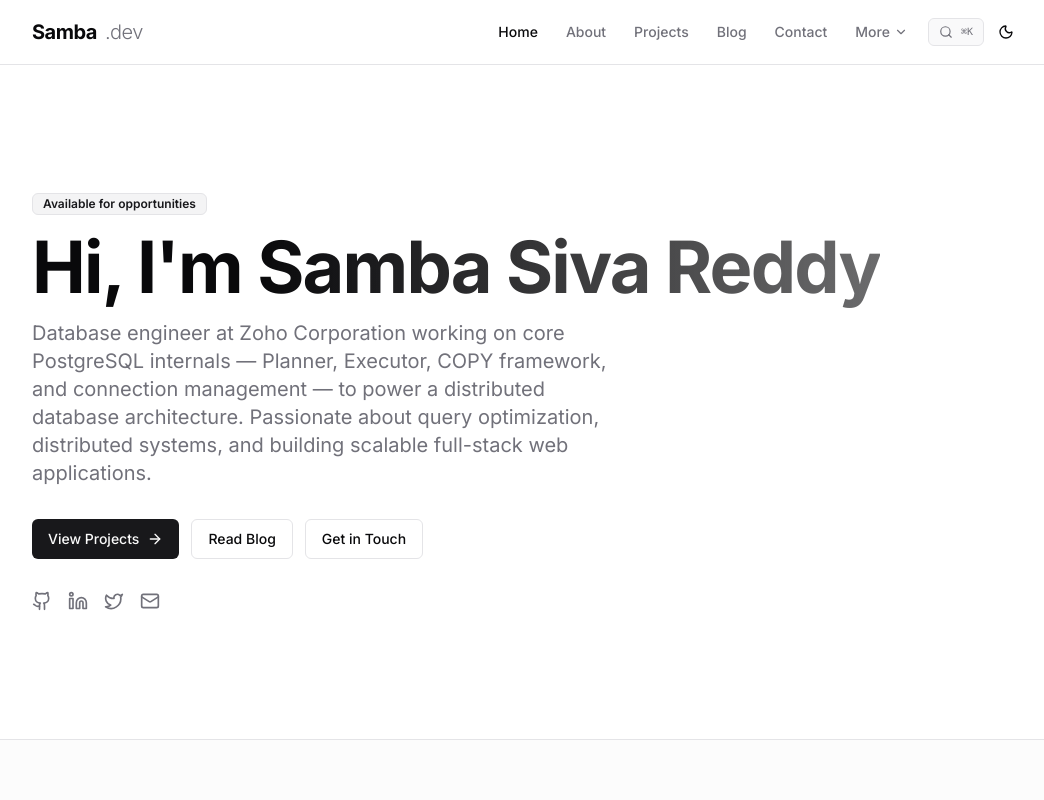
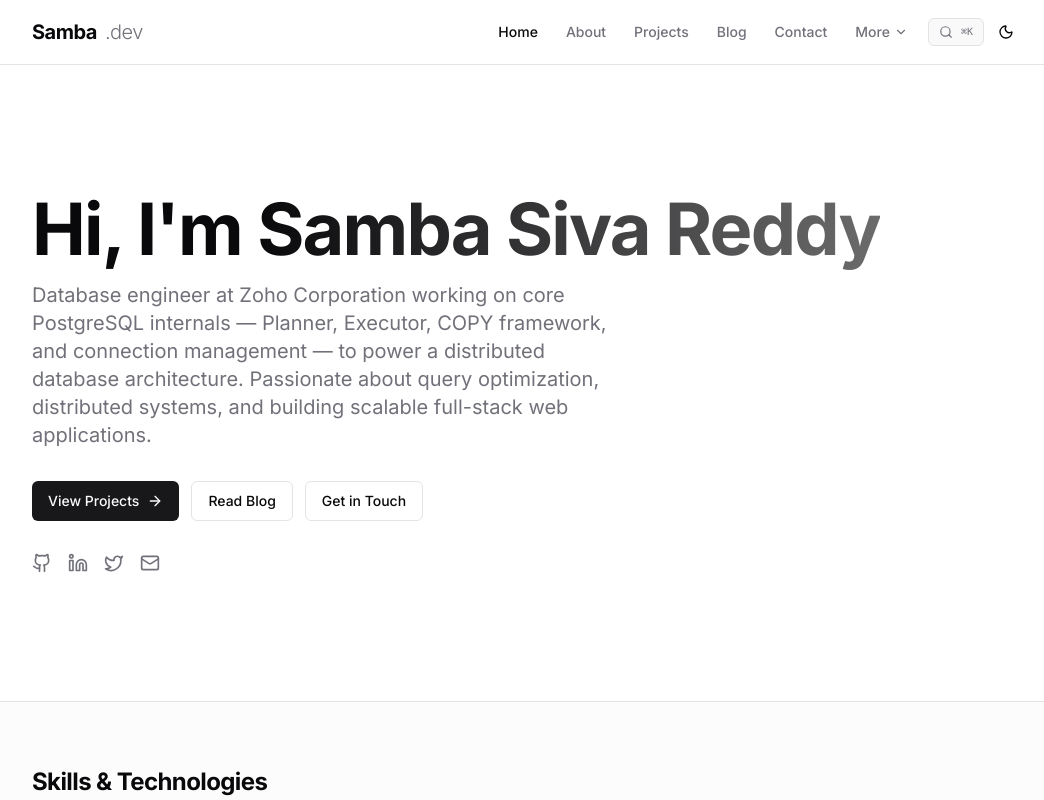
Before and after one commit to samsiva-dev/sambasivareddy, a Next.js app: page / in a window 1280 px wide. Shown: the top 800 px of the page, without its empty margins (112-1156 px from the left). Built offline with nearby package versions, Linux system fonts and the light colour scheme.

Commit message:
feat: comment out Badge component for opportunities in Hero Section

```diff
--- a/src/app/page.tsx
+++ b/src/app/page.tsx
@@ -13,9 +13,9 @@ export default function HomePage() {
       {/* Hero Section */}
       <section className="container mx-auto max-w-5xl px-4 py-24 md:py-32">
         <div className="flex flex-col items-start gap-4">
-          <Badge variant="secondary" className="rounded-md">
+          {/* <Badge variant="secondary" className="rounded-md">
             Available for opportunities
-          </Badge>
+          </Badge> */}
           <h1 className="text-4xl font-bold tracking-tight sm:text-5xl md:text-6xl lg:text-7xl">
             Hi, I&apos;m{" "}
             <span className="bg-gradient-to-r from-foreground to-foreground/60 bg-clip-text text-transparent">
```
